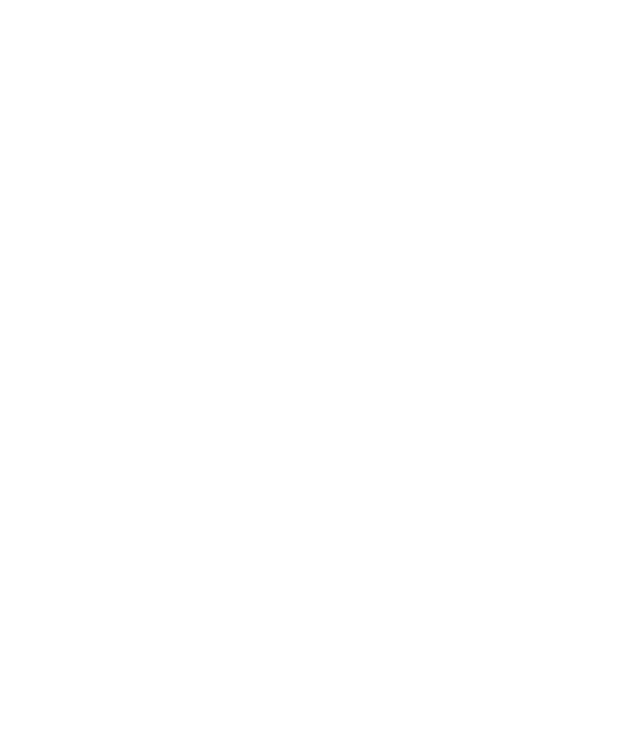
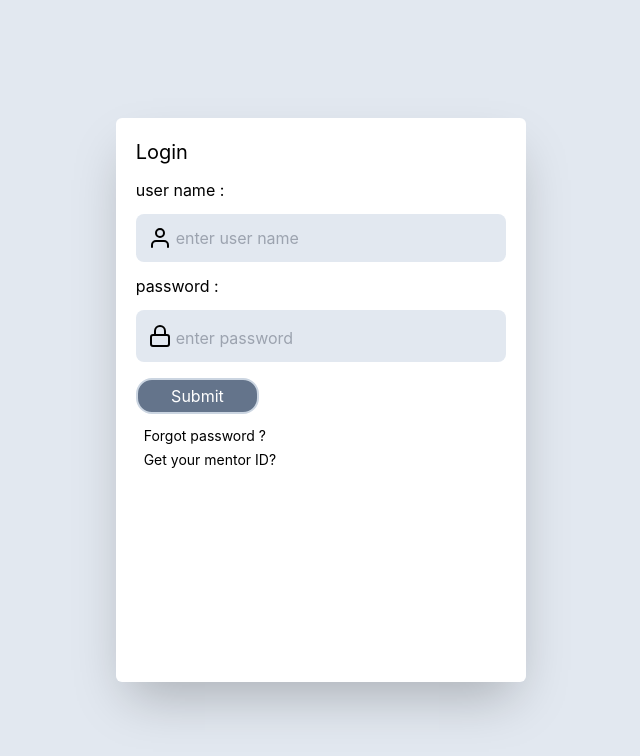
Before and after one commit to JeevanJoshi4434/edu, a React (Create React App) app: page /login in a window 1280 px wide. Shown: the top 756 px of the page, without its empty margins (319-959 px from the left). Built offline with nearby package versions, Linux system fonts and the light colour scheme.

Commit message:
login page
shivaan's first commit

```diff
--- /dev/null
+++ b/src/Screens/Auth/Login.css
@@ -0,0 +1,4 @@
+.input-login{
+    outline-width:0;
+    text-decoration:none;
+}
--- a/src/Screens/Auth/Login.jsx
+++ b/src/Screens/Auth/Login.jsx
@@ -1,14 +1,42 @@
 import React from 'react'
-
+import { isCompositeComponent } from 'react-dom/test-utils';
+import * as Icon from 'react-feather';
+import './Login.css';
 const Login = () => {
   return (
-    <div>
-      <div class="flex justify-center ">
-        <div class="bg-slate-500">
+    <>
+    <div class="p-6 bg-slate-200 h-screen flex justify-center items-center">
+      <div class="p-5 flex flex-col h-3/4 w-1/3 bg-white rounded-md shadow-2xl">
+        <h1 className='text-xl'>Login </h1>
+           <form class=" flex flex-col mt-3" >
+            <h1 class="mb-3">user name :</h1>
+            <div className=' bg-slate-200 rounded-lg p-3 flex items-center'>
+            <Icon.User />
+            <input type="text" placeholder='enter user name' className="ml-1 bg-slate-200 input-login" />
+            </div>
+            <h1 class="mt-3">password :</h1>
+            <div className='bg-slate-200 rounded-lg p-3 mt-3 flex items-center'>
+            <Icon.Lock />
+            <input type="password" placeholder='enter password' class="bg-slate-200 mt-1 ml-1 input-login"/>
+            </div>
+            <div className='flex flex-col items-start'>
+            <input type="submit" class="p-1  border-slate-300 border-2 bg-slate-500 text-white hover:bg-slate-700 rounded-2xl w-1/3 mt-4 cursor-pointer " />
+            </div>
+             </form>
+             <div class="ml-2 mt-3">
+             <div className='flex flex-col items-start '>
+                <a href='#' class="text-sm">Forgot password ?</a>
+            </div>
+            <div className='flex flex-col items-start mt-1 '>
+                <a href='#' class="text-sm">Get your mentor ID?</a>
+            </div>
+             </div>
 
-        </div>
       </div>
     </div>
+
+    </>
+
   )
 }
 
```
